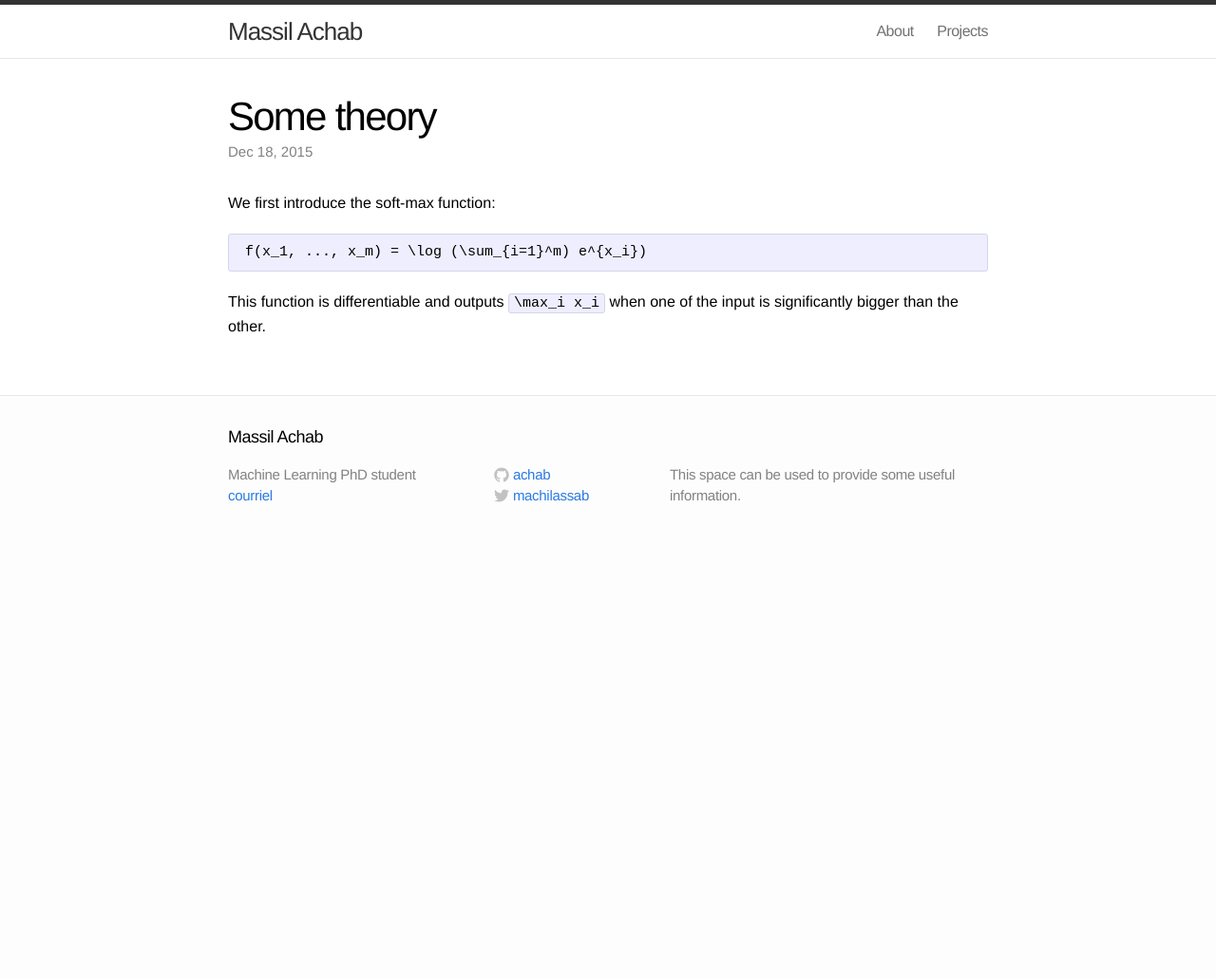
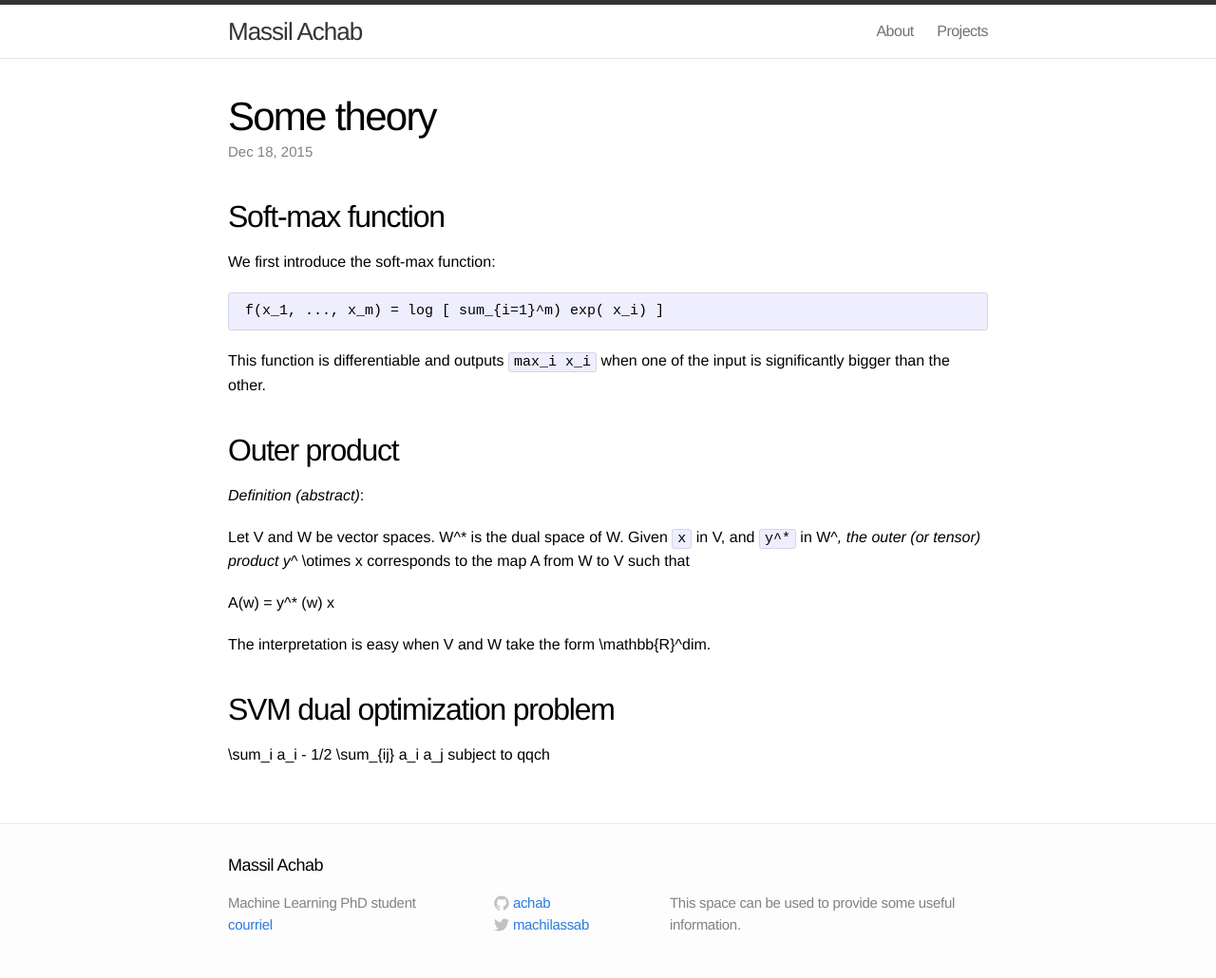
Before and after one commit to achab/deprecated.github.io, a Jekyll site: the page built from _posts/2015-12-18-some-theory.md, in a window 1280 px wide. Shown: the whole page at 95% size. Built offline with Jekyll 4.4.1, drawn with Linux system fonts in a browser that asks for light colours; Markdown is read by kramdown in place of the engine named in the settings; before the commit the page ends 900 px from its top, so only the background shows below that.

Commit message:
added outer product and svm dual optim pb

````diff
--- a/_posts/2015-12-18-some-theory.md
+++ b/_posts/2015-12-18-some-theory.md
@@ -3,10 +3,22 @@ layout: post
 title:  "Some theory"
 date:   2015-12-18 16:00:00
 ---
-
+## Soft-max function
 We first introduce the soft-max function:
 ```
-f(x_1, ..., x_m) = \log (\sum_{i=1}^m) e^{x_i})
+f(x_1, ..., x_m) = log [ sum_{i=1}^m) exp( x_i) ]
 ```
 
-This function is differentiable and outputs ```\max_i x_i``` when one of the input is significantly bigger than the other.
+This function is differentiable and outputs ```max_i x_i``` when one of the input is significantly bigger than the other.
+
+## Outer product
+*Definition (abstract)*:
+
+Let V and W be vector spaces. W^* is the dual space of W. Given ```x``` in V, and ```y^*``` in W^*, the outer (or tensor) product y^* \otimes x corresponds to the map A from W to V such that
+
+A(w) = y^* (w) x
+
+The interpretation is easy when V and W take the form \mathbb{R}^dim.
+
+## SVM dual optimization problem
+\sum_i a_i - 1/2 \sum_{ij} a_i a_j subject to qqch
````
